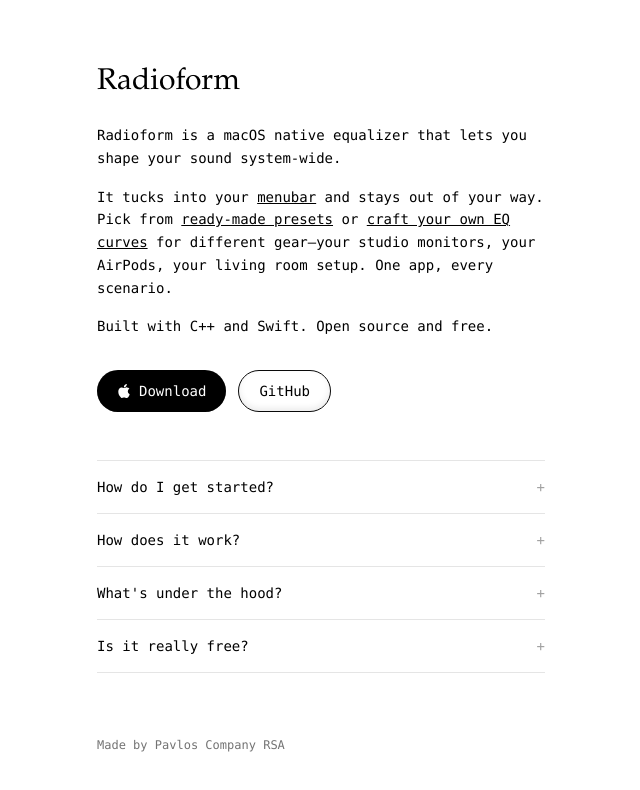
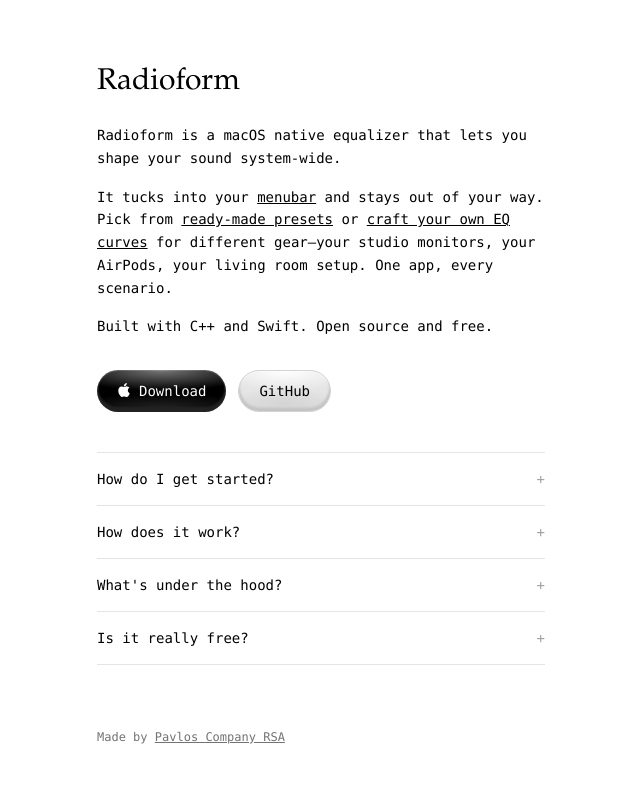
Before and after one commit to Torteous44/radioform, a Next.js app in the folder apps/web/site/: page / in a window 1280 px wide. Shown: the top 790 px of the page, without its empty margins (319-959 px from the left). Built offline with nearby package versions, Linux system fonts and the light colour scheme.

Commit message:
feat: landing page design updates

```diff
--- a/apps/web/site/src/app/globals.css
+++ b/apps/web/site/src/app/globals.css
@@ -4,8 +4,12 @@
     color-scheme: light only;
     --background: #ffffff;
     --foreground: #000000;
-  --font-serif: "New York", "Iowan Old Style", "Palatino Linotype", "URW Palladio L", P052, serif;
-  --font-space-mono: "Space Mono", ui-monospace, SFMono-Regular, Menlo, Monaco, Consolas, "Liberation Mono", "Courier New";
+    --font-serif:
+        "New York", "Iowan Old Style", "Palatino Linotype", "URW Palladio L",
+        P052, serif;
+    --font-space-mono:
+        "Space Mono", ui-monospace, SFMono-Regular, Menlo, Monaco, Consolas,
+        "Liberation Mono", "Courier New";
 }
 
 @theme inline {
@@ -24,3 +28,61 @@
     background: #404040;
     color: #ffffff;
 }
+
+/* Primary button (Download) */
+.btn-primary {
+    background-color: #000;
+    background-image:
+        radial-gradient(75% 50% at 50% 0%, #787777, transparent),
+        radial-gradient(75% 35% at 50% 90%, #222, transparent);
+    box-shadow:
+        inset 0 -2px 2px 2px rgba(255, 255, 255, 0),
+        inset 0 -4px 2px 1px #222,
+        inset 0 0 1px 1px rgba(255, 255, 255, 0.19);
+    transition:
+        box-shadow 0.3s ease,
+        background-color 0.3s ease;
+}
+
+.btn-primary:hover {
+    box-shadow:
+        inset 0 -4px 8px 2px rgba(255, 255, 255, 0.005),
+        inset 0 -8px 8px 8px #333,
+        inset 0 0 0.5px 0.5px rgba(255, 255, 255, 0.0015);
+}
+
+.btn-primary:active {
+    background-color: #111;
+    box-shadow:
+        inset 0 2px 4px 1px rgba(0, 0, 0, 0.5),
+        inset 0 1px 2px 1px rgba(0, 0, 0, 0.3);
+}
+
+/* Secondary button (GitHub) */
+.btn-secondary {
+    background-color: #e5e5e5;
+    background-image:
+        radial-gradient(75% 50% at 50% 0%, #ffffff, transparent),
+        radial-gradient(75% 35% at 50% 80%, #d4d4d4, transparent);
+    box-shadow:
+        inset 0 -2px 2px 1px rgba(0, 0, 0, 0.08),
+        inset 0 -4px 2px 1px #d4d4d4,
+        inset 0 0 1px 1px rgba(255, 255, 255, 0.5);
+    transition:
+        box-shadow 0.3s ease,
+        background-color 0.3s ease;
+}
+
+.btn-secondary:hover {
+    box-shadow:
+        inset 0 -4px 0.5px 1px rgba(0, 0, 0, 0.02),
+        inset 0 -8px 8px 2px #c4c4c4,
+        inset 0 0 0.5px 0.5px rgba(255, 255, 255, 0.01);
+}
+
+.btn-secondary:active {
+    background-color: #d4d4d4;
+    box-shadow:
+        inset 0 2px 4px 1px rgba(0, 0, 0, 0.15),
+        inset 0 1px 2px 1px rgba(0, 0, 0, 0.1);
+}
--- a/apps/web/site/src/app/page.tsx
+++ b/apps/web/site/src/app/page.tsx
@@ -200,11 +200,17 @@
         </div>
 
         {/* CTA Buttons */}
-        <div className="flex flex-col sm:flex-row gap-3 mb-12">
+        <div className="flex flex-col sm:flex-row gap-3 mb-10">
           {isMobile ? (
             <button
               disabled
               className="px-5 py-2.5 bg-neutral-300 text-neutral-500 text-sm rounded-full inline-flex items-center justify-center gap-2 cursor-not-allowed"
+              style={{
+                backgroundImage:
+                  "radial-gradient(75% 50% at 50% 0%, rgba(255,255,255,0.3) 12%, transparent), radial-gradient(75% 50% at 50% 85%, rgba(255,255,255,0.15), transparent)",
+                boxShadow:
+                  "inset 0 0 2px 1px rgba(255, 255, 255, 0.2), 0 1px 4px 1px rgba(0, 0, 0, 0.1)",
+              }}
             >
               <svg
                 xmlns="http://www.w3.org/2000/svg"
@@ -212,6 +218,7 @@
                 height="14"
                 fill="currentColor"
                 viewBox="0 0 16 16"
+                className="mb-[2px]"
               >
                 <path d="M11.182.008C11.148-.03 9.923.023 8.857 1.18c-1.066 1.156-.902 2.482-.878 2.516s1.52.087 2.475-1.258.762-2.391.728-2.43m3.314 11.733c-.048-.096-2.325-1.234-2.113-3.422s1.675-2.789 1.698-2.854-.597-.79-1.254-1.157a3.7 3.7 0 0 0-1.563-.434c-.108-.003-.483-.095-1.254.116-.508.139-1.653.589-1.968.607-.316.018-1.256-.522-2.267-.665-.647-.125-1.333.131-1.824.328-.49.196-1.422.754-2.074 2.237-.652 1.482-.311 3.83-.067 4.56s.625 1.924 1.273 2.796c.576.984 1.34 1.667 1.659 1.899s1.219.386 1.843.067c.502-.308 1.408-.485 1.766-.472.357.013 1.061.154 1.782.539.571.197 1.111.115 1.652-.105.541-.221 1.324-1.059 2.238-2.758q.52-1.185.473-1.282" />
               </svg>
@@ -220,7 +227,7 @@
           ) : (
             <a
               href={DOWNLOAD_URL}
-              className="px-5 py-2.5 bg-black text-white text-sm rounded-full inline-flex items-center justify-center gap-2 transition-[box-shadow] duration-200 ease-out shadow-[inset_0_-3px_6px_rgba(0,0,0,0.5)] hover:shadow-[inset_0_0_0_rgba(0,0,0,0)]"
+              className="btn-primary px-5 py-2.5 text-white text-sm rounded-full inline-flex items-center justify-center gap-2  "
             >
               <svg
                 xmlns="http://www.w3.org/2000/svg"
@@ -228,6 +235,7 @@
                 height="14"
                 fill="currentColor"
                 viewBox="0 0 16 16"
+                className="mb-[2px]"
               >
                 <path d="M11.182.008C11.148-.03 9.923.023 8.857 1.18c-1.066 1.156-.902 2.482-.878 2.516s1.52.087 2.475-1.258.762-2.391.728-2.43m3.314 11.733c-.048-.096-2.325-1.234-2.113-3.422s1.675-2.789 1.698-2.854-.597-.79-1.254-1.157a3.7 3.7 0 0 0-1.563-.434c-.108-.003-.483-.095-1.254.116-.508.139-1.653.589-1.968.607-.316.018-1.256-.522-2.267-.665-.647-.125-1.333.131-1.824.328-.49.196-1.422.754-2.074 2.237-.652 1.482-.311 3.83-.067 4.56s.625 1.924 1.273 2.796c.576.984 1.34 1.667 1.659 1.899s1.219.386 1.843.067c.502-.308 1.408-.485 1.766-.472.357.013 1.061.154 1.782.539.571.197 1.111.115 1.652-.105.541-.221 1.324-1.059 2.238-2.758q.52-1.185.473-1.282" />
               </svg>
@@ -238,7 +246,7 @@
             href={GITHUB_URL}
             target="_blank"
             rel="noopener noreferrer"
-            className="px-5 py-2.5 border border-[#0a0a0a] text-sm rounded-full text-center transition-[box-shadow] duration-200 ease-out shadow-[inset_0_-3px_6px_rgba(0,0,0,0.08)] hover:shadow-[inset_0_0_0_rgba(0,0,0,0)]"
+            className="btn-secondary px-5 py-2.5 border border-neutral-300 text-sm rounded-full text-center"
           >
             GitHub
           </a>
@@ -250,21 +258,21 @@
             question="How do I get started?"
             answer={
               <div className="space-y-3 ">
-                <div className="grid grid-cols-1 sm:grid-cols-2 gap-6 sm:gap-8 p-1">
+                <div className="grid grid-cols-1 sm:grid-cols-2 gap-8 p-1 sm:gap-4 sm:p-0">
                   {[
                     {
                       img: "/instructions/frame1.avif",
-                      text: "1) Download & install",
+                      text: "1. Download & install",
                     },
                     {
                       img: "/instructions/frame2.avif",
-                      text: "2) Select audio device",
+                      text: "2. Select audio device",
                     },
                     {
                       img: "/instructions/frame3.avif",
-                      text: "3) Choose a preset or custom EQ",
+                      text: "3. Choose a preset or design your own",
                     },
-                    { img: "/instructions/frame4.avif", text: "4) Enjoy" },
+                    { img: "/instructions/frame4.avif", text: "4. Enjoy" },
                   ].map((step, i) => (
                     <div key={i}>
                       <Image
@@ -320,7 +328,13 @@
 
         {/* Footer */}
         <p className="text-xs text-neutral-500 mt-16">
-          Made by Pavlos Company RSA
+          Made by{" "}
+          <a
+            href="mailto:contact@pavloscompany.com"
+            className="underline"
+          >
+            Pavlos Company RSA
+          </a>
         </p>
       </div>
     </main>
```
Lines whose indentation alone changed are shown as unchanged.
